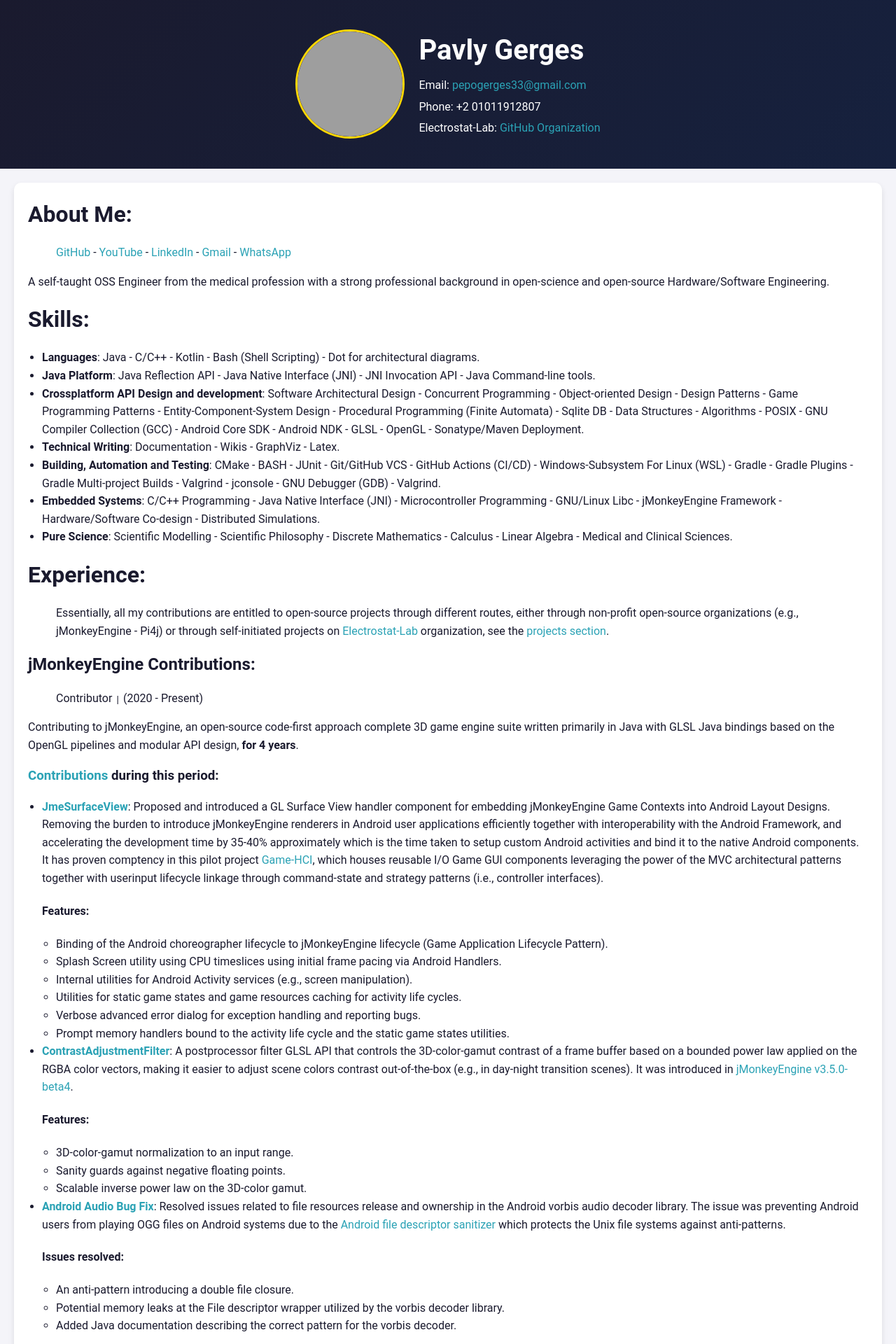
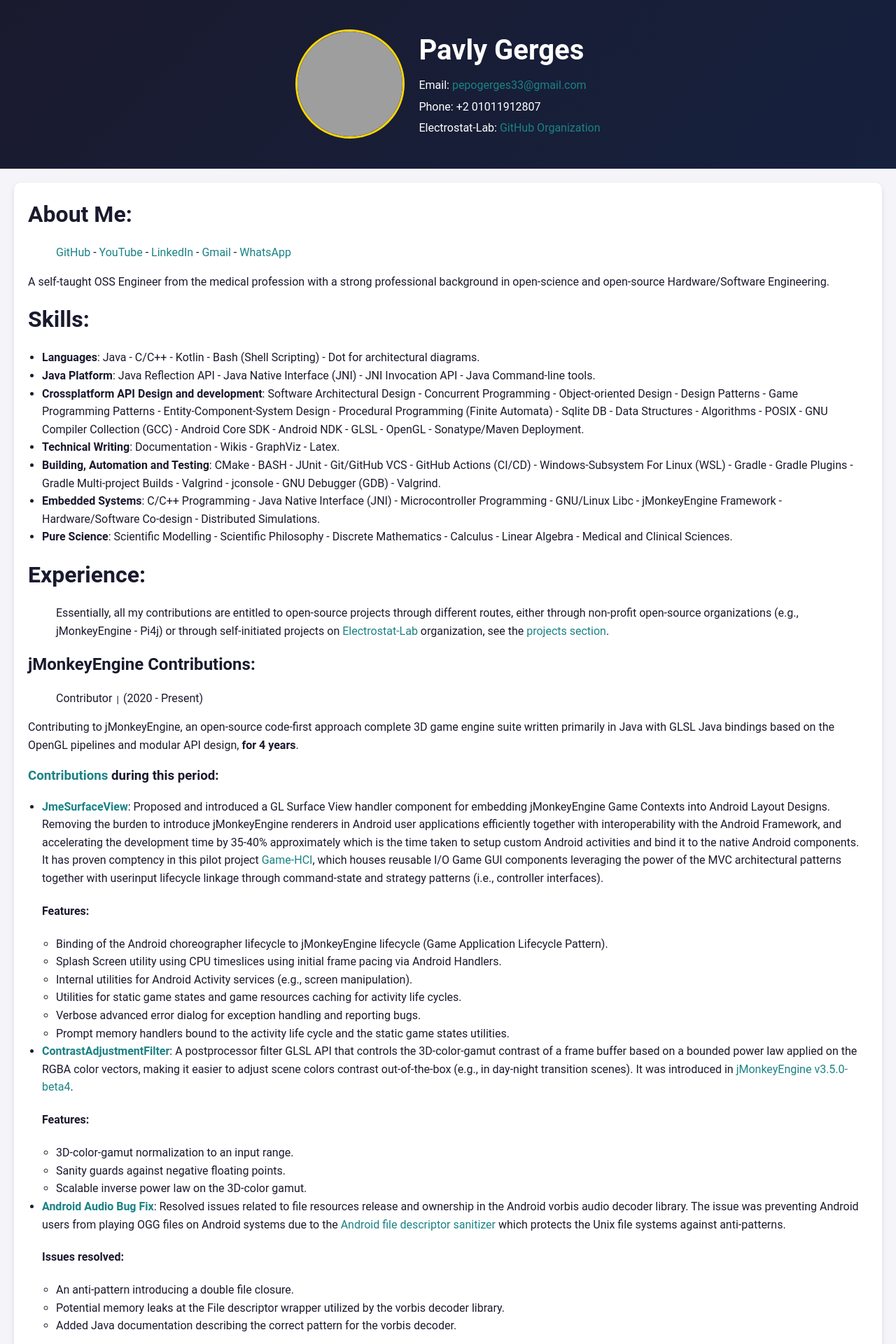
Before and after one commit to pavly-gerges/pavly-gerges, a Jekyll site: the page built from resume/index.md, in a window 1280 px wide. Shown: the top 1920 px of the page at 70% size. Built offline with Jekyll 4.4.1, drawn with Linux system fonts in a browser that asks for light colours; our own code applies the rules of GitHub Pages for plain Markdown files; grey boxes are pictures that could not be loaded.

Commit message:
Update default.html

```diff
--- a/resume/_layouts/default.html
+++ b/resume/_layouts/default.html
@@ -15,7 +15,7 @@
             line-height: 1.6;
         }
         a {
-            color: #2ba2b5;
+            color: #1b8285;
             text-decoration: none; /* Clean look */
             transition: color 0.3s ease; /* Smooth transition for hover effect */
         }
```
